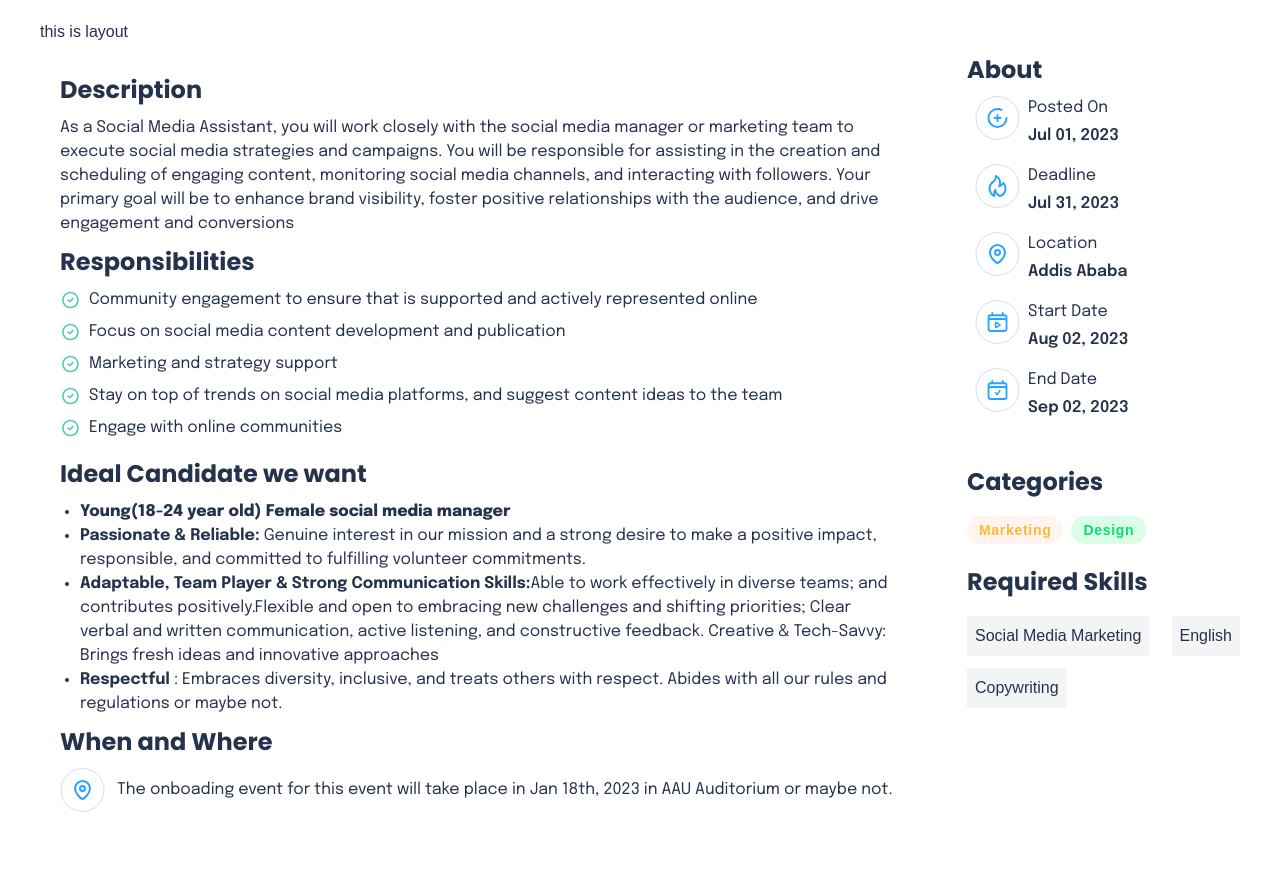
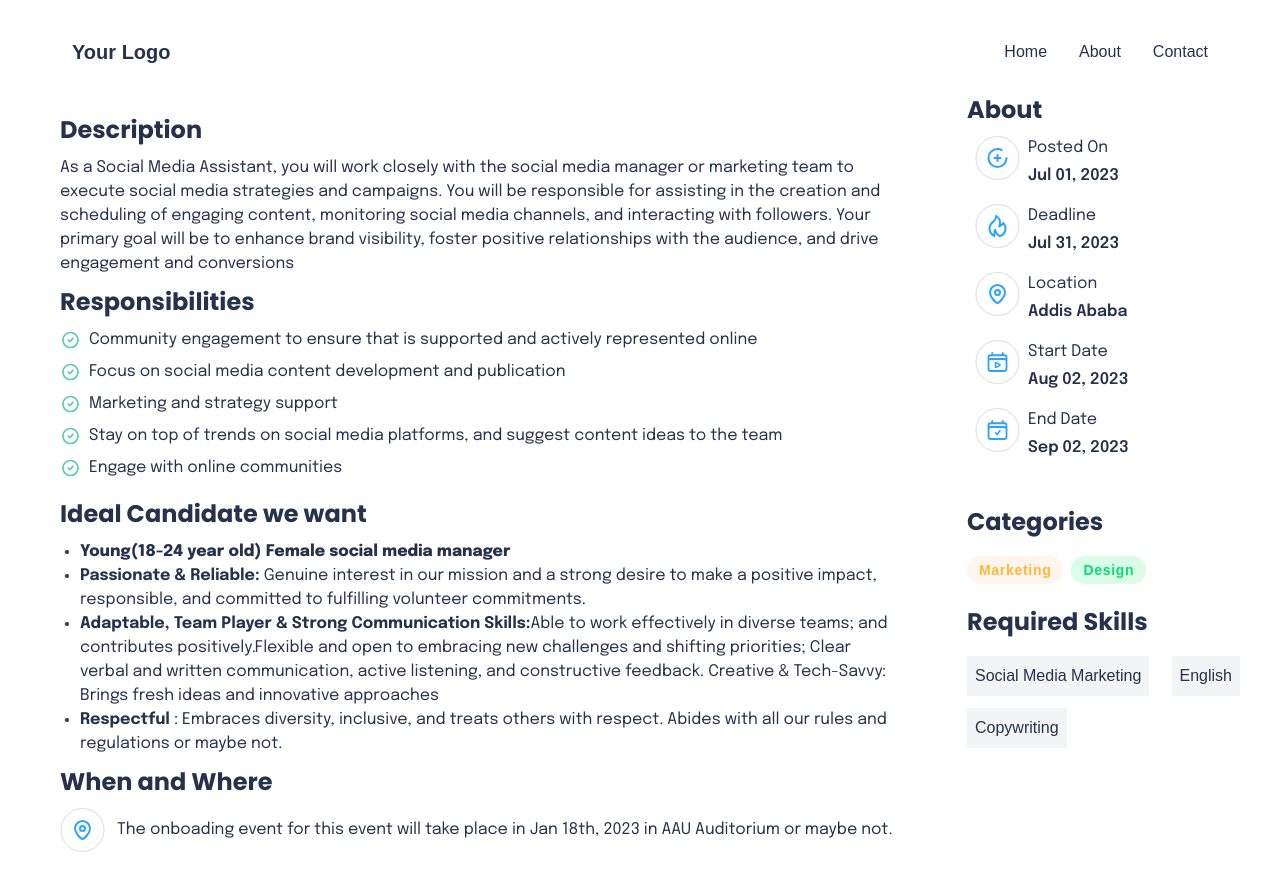
Before and after one commit to luhygenet/Joblication, a Next.js app: page /dashboard in a window 1280 px wide. Before the commit the page ends 832 px from the top, so only its background shows below. Built offline with nearby package versions, Linux system fonts and the light colour scheme.

Commit message:
added header

```diff
--- /dev/null
+++ b/app/components/header.tsx
@@ -0,0 +1,29 @@
+import React from "react";
+import Link from "next/link";
+
+const Header = () => {
+  return (
+    <header className="bg-white shadow-">
+      <nav className="max-w-7xl mx-auto px-4 sm:px-6 lg:px-8">
+        <div className="flex justify-between h-16 items-center">
+          <Link href="/" className="text-xl font-bold">
+            Your Logo
+          </Link>
+          <div className="flex justify-between space-x-8">
+            <Link href="/" className="hover:text-blue-600">
+              Home
+            </Link>
+            <Link href="/" className="hover:text-blue-600">
+              About
+            </Link>
+            <Link href="/" className="hover:text-blue-600">
+              Contact
+            </Link>
+          </div>
+        </div>
+      </nav>
+    </header>
+  );
+};
+
+export default Header;
--- a/app/layout.tsx
+++ b/app/layout.tsx
@@ -2,6 +2,7 @@ import type { Metadata } from "next";
 import { Geist, Geist_Mono } from "next/font/google";
 import "./globals.css";
 import { Providers } from "./provider";
+import Header from "./components/header";
 
 const geistSans = Geist({
   variable: "--font-geist-sans",
@@ -29,7 +30,7 @@ export default function RootLayout({
         className={`${geistSans.variable} ${geistMono.variable} antialiased px-10 py-5 `}
       >
         <div className="text-[#25324B]">
-          <p>this is layout</p>
+          <Header />
           <Providers>{children}</Providers>
         </div>
       </body>
```
